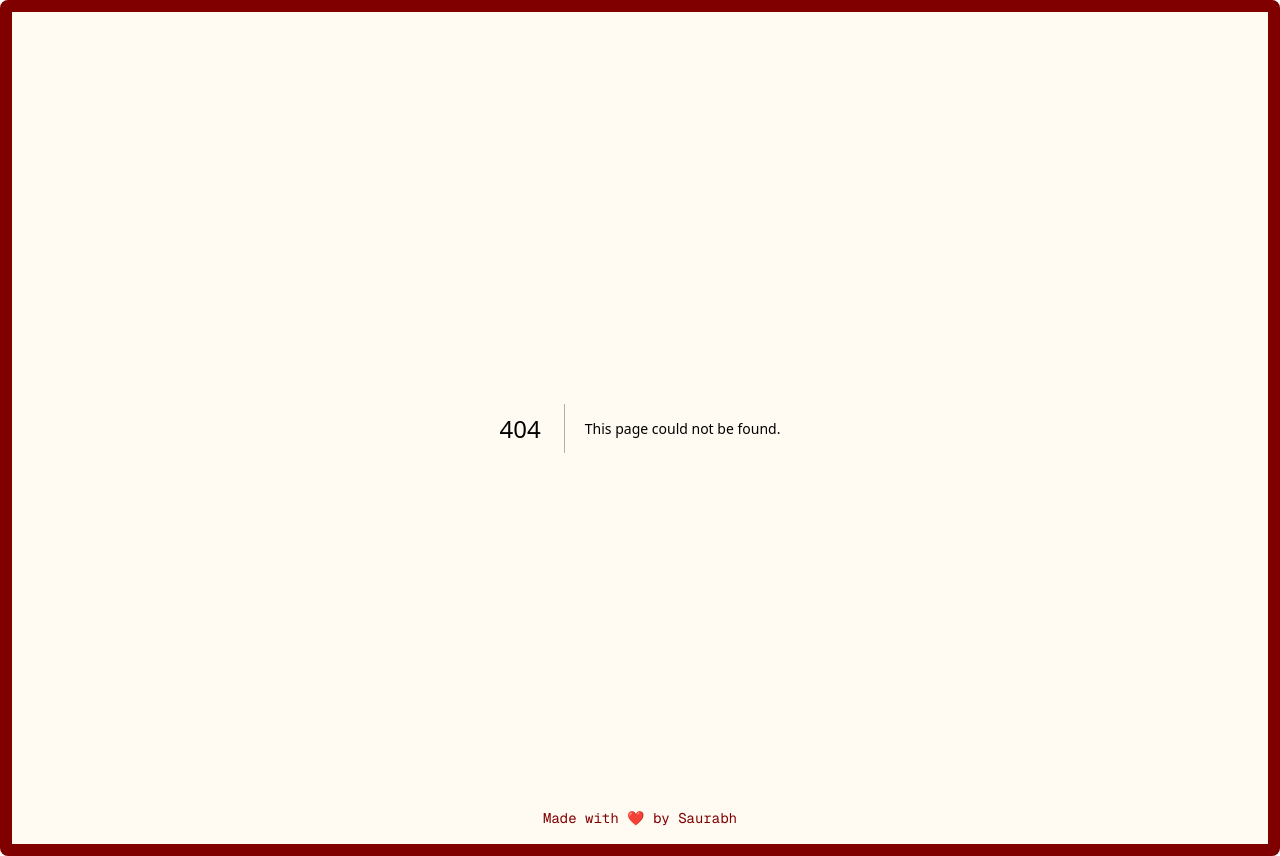
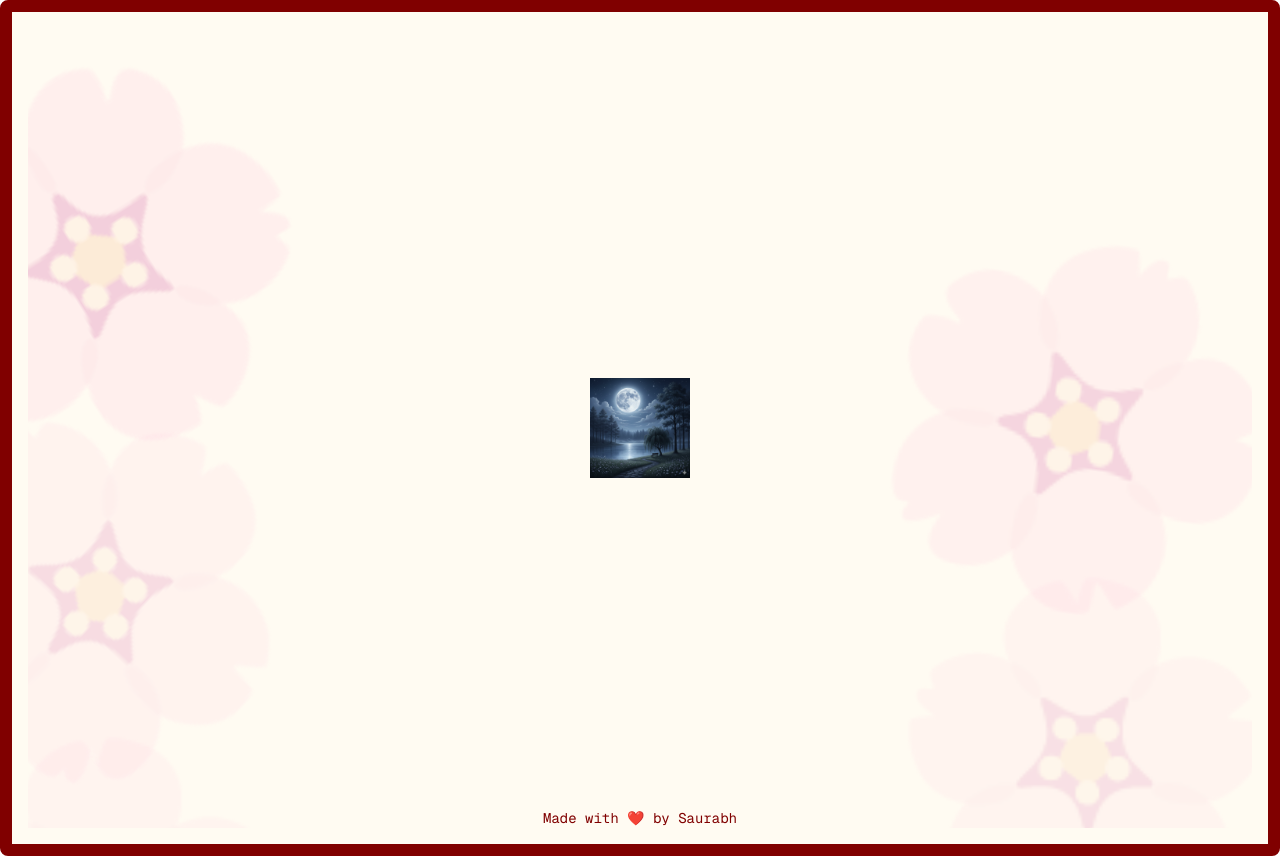
Before and after one commit to saurabhpathak072-tech/valApp, a Next.js app: page /message in a window 1280 px wide. Before the commit this address had no page. Built offline with nearby package versions, Linux system fonts and the light colour scheme.

Commit message:
chaned the message

```diff
--- /dev/null
+++ b/src/app/message/page.module.css
@@ -0,0 +1,10 @@
+/* Mobile-first: full width on small screens, half width on desktop */
+.w-mobile-100-desktop-50 {
+  width: 100%;
+}
+
+/* @media (min-width: 768px) {
+  .w-mobile-100-desktop-50 {
+    width: 50%;
+  }
+} */
--- /dev/null
+++ b/src/app/message/page.tsx
@@ -0,0 +1,33 @@
+"use client";
+import { APP_CONSTANTS } from "@/constants";
+import { motion } from "framer-motion";
+import Image from "next/image";
+import styles from "./page.module.css";
+
+const Message = () => {
+    return (
+        <div className={`min-h-screen bg-[#FFFBF2] flex flex-col items-center justify-center overflow-hidden p-6 relative ${styles['w-mobile-100-desktop-50']}`}>
+            {/* Animated Background Lotus Petals */}
+            <div className="absolute inset-0 overflow-hidden pointer-events-none">
+                {[...Array(12)].map((_, i) => (
+                    <motion.div
+                        key={i}
+                        animate={{
+                            rotate: 360,
+                            scale: [1, 1.1, 1],
+                            opacity: [0.1, 0.2, 0.1]
+                        }}
+                        transition={{ duration: 20, repeat: Infinity, delay: i * 2 }}
+                        className="absolute text-[20rem] text-[#D4AF37] opacity-10"
+                        style={{ top: i * 20 + "%", left: i % 2 === 0 ? "-10%" : "70%" }}
+                    >
+                        {APP_CONSTANTS.LOTUS}
+                    </motion.div>
+                ))}
+            </div>
+            <Image src={'/assets/img/Moon.png'} alt="Moon" width={100} height={100} />
+        </div>
+    )
+}
+
+export default Message
--- a/src/constants/index.tsx
+++ b/src/constants/index.tsx
@@ -41,7 +41,9 @@ export const NoPhrases = [
     "Atta option nahiye! 😂", // "No option now!"
 ];
 
-export const message = ["निसर्गाच्या कुशीत जसं प्रसन्न 'चांदणं' असावं, तसं तुझ्या शांत स्वभावात, मी स्वतःला विसरावं! ✨", "तुझ्या हास्याच्या गोडीत, माझं मन हरवावं, तुझ्या प्रेमाच्या सावलीत, माझं आयुष्य भरावं! 💖", "As nature blooms and we head towards Shiva's night,Will you be the one, who makes my world feel so bright?"];
+export const message = ["निसर्गाच्या सान्निध्यात जशी मनाला शांतता मिळते, तशीच तुझी साथ माझ्या आयुष्यात चैतन्य फुलवते! 🌿",
+    "शिव-शक्तीचं नातं जसं अतूट आणि 'Divine' आहे, तुझ्याशी जोडलेलं हे कनेक्शन, is a blessing that's mine! ✨",
+    "तुया महाशिवरात्रीच्या शुभ मुहूर्तावर...Will you be the Parvati to my Shiva, for the rest of time? ❤️",];
 
 export const audioSrc: string[] = [
     // "/assets/audio/bgsong.mp3"
```
